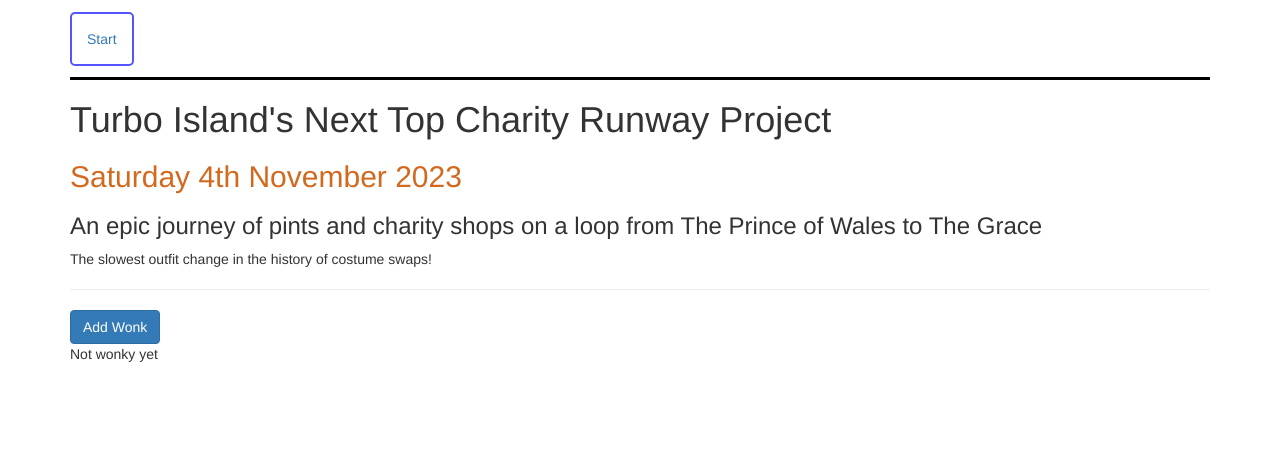
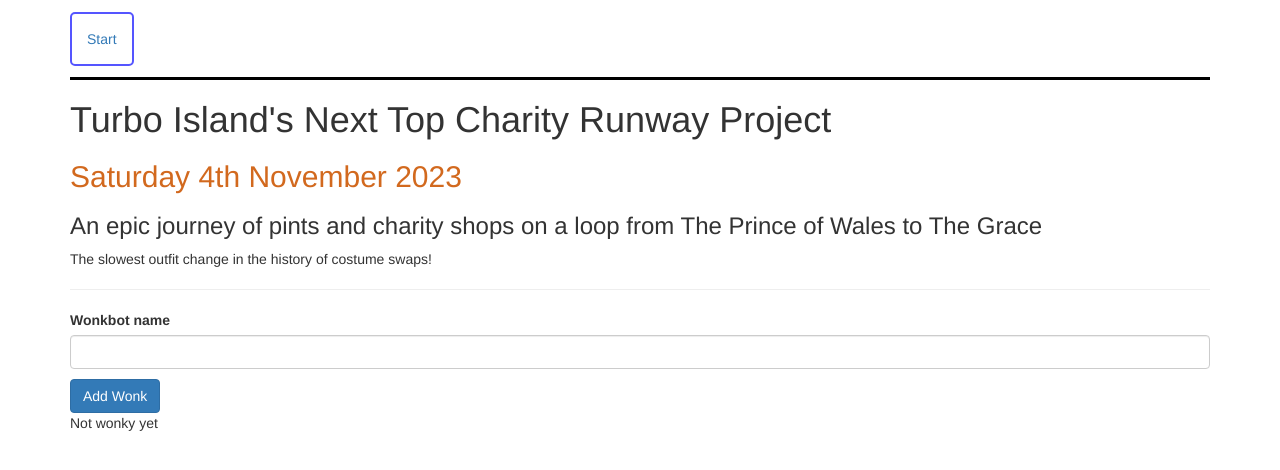
Before and after one commit to amyasgilbert/my-first-angular-project, an Angular app: page / in a window 1280 px wide. Shown: the top 470 px of the page. Built offline with nearby package versions, Linux system fonts and the light colour scheme.

Commit message:
data binding

```diff
--- a/src/app/multi-wonk/multi-wonk.component.html
+++ b/src/app/multi-wonk/multi-wonk.component.html
@@ -1,3 +1,6 @@
+<label>Wonkbot name</label>
+<input type="text" class="form-control" (input)="onUpdateWonkbotName($event)">
+<p>{{ wonkbotName }}</p>
 <button class="btn btn-primary"
         [disabled]="!allowNewWonk"
         (click)="onCreateWonk()">Add Wonk
--- a/src/app/multi-wonk/multi-wonk.component.ts
+++ b/src/app/multi-wonk/multi-wonk.component.ts
@@ -8,7 +8,8 @@ import { Component } from '@angular/core';
 export class MultiWonkComponent {
 
   allowNewWonk = false;
-  wonkCreationStatus = 'Not wonky yet'
+  wonkCreationStatus = 'Not wonky yet';
+  wonkbotName = '';
 
   constructor() {
     setTimeout(() => {
@@ -23,4 +24,8 @@ export class MultiWonkComponent {
     this.wonkCreationStatus = 'Wonky!!'
   }
 
+  onUpdateWonkbotName(event : any) {
+    this.wonkbotName = (<HTMLInputElement>event.target).value;
+  }
+
 }
```
